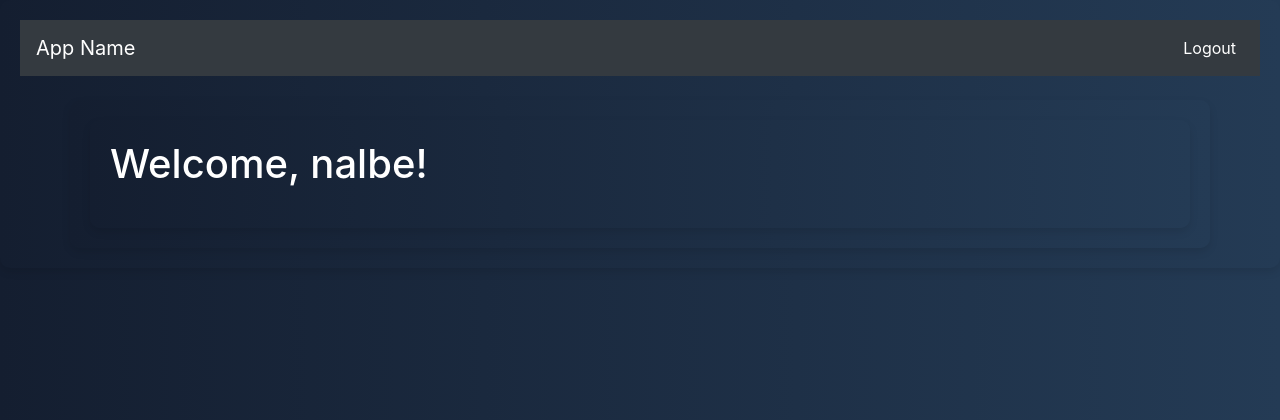
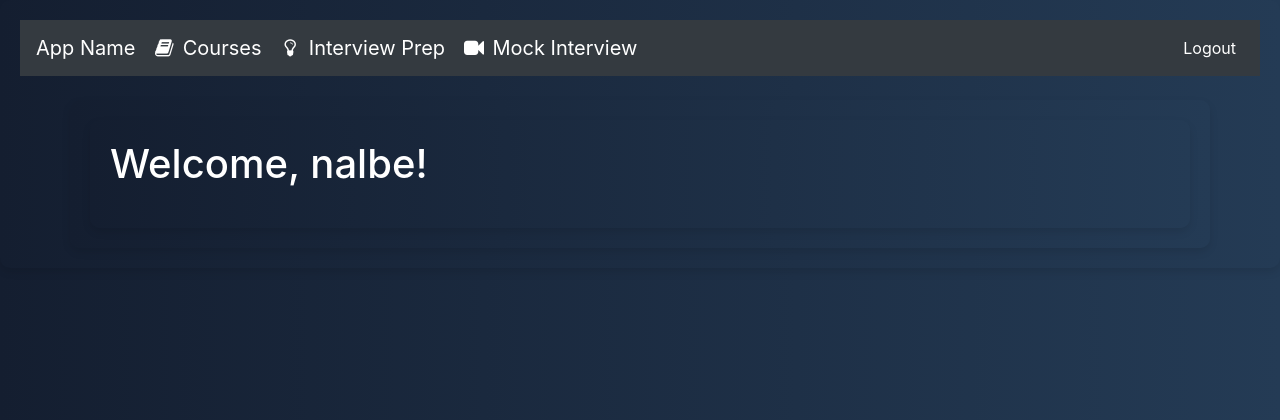
Before and after one commit to timalsinab/E-Learn, a Flask app: page / in a window 1280 px wide. Shown: the top 420 px of the page. Run offline with Flask 3, Linux system fonts and the light colour scheme; a user stored in the database is signed in; some libraries are stand-ins or nearby versions.

Commit message:
add items to nav bar

```diff
--- a/templates/base.html
+++ b/templates/base.html
@@ -28,6 +28,22 @@
       >
         <span class="navbar-toggler-icon"></span>
       </button>
+
+      <link
+        rel="stylesheet"
+        href="https://cdnjs.cloudflare.com/ajax/libs/font-awesome/4.7.0/css/font-awesome.min.css"
+      />
+
+      <a href="#" class="navbar-brand"
+        ><i class="fa fa-fw fa-book"></i> Courses</a
+      >
+      <a href="#" class="navbar-brand"
+        ><i class="fa fa-fw fa-lightbulb-o"></i> Interview Prep</a
+      >
+      <a href="#" class="navbar-brand"
+        ><i class="fa fa-fw fa-video-camera"></i> Mock Interview</a
+      >
+
       <div class="collapse navbar-collapse" id="navbarNav">
         <ul class="navbar-nav ml-auto">
           {% if current_user.is_authenticated %}
```
